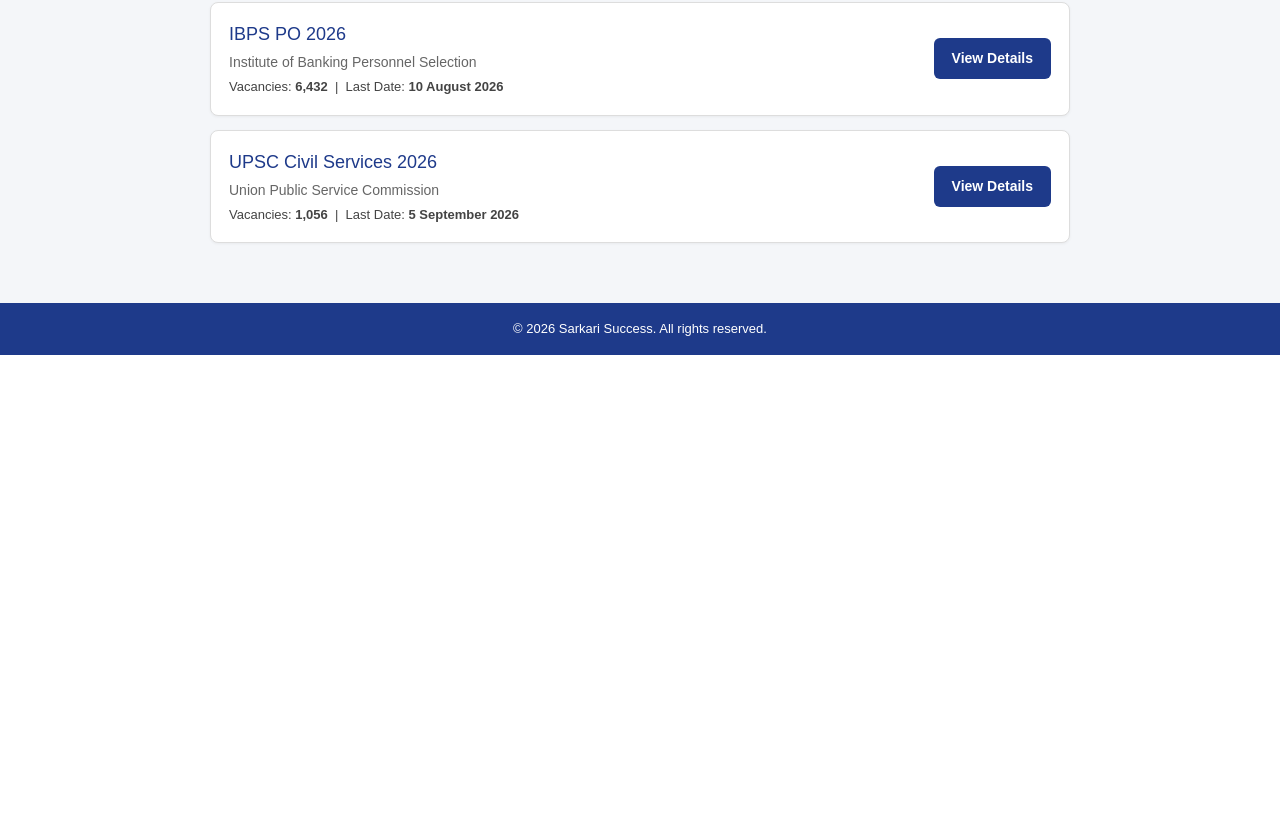
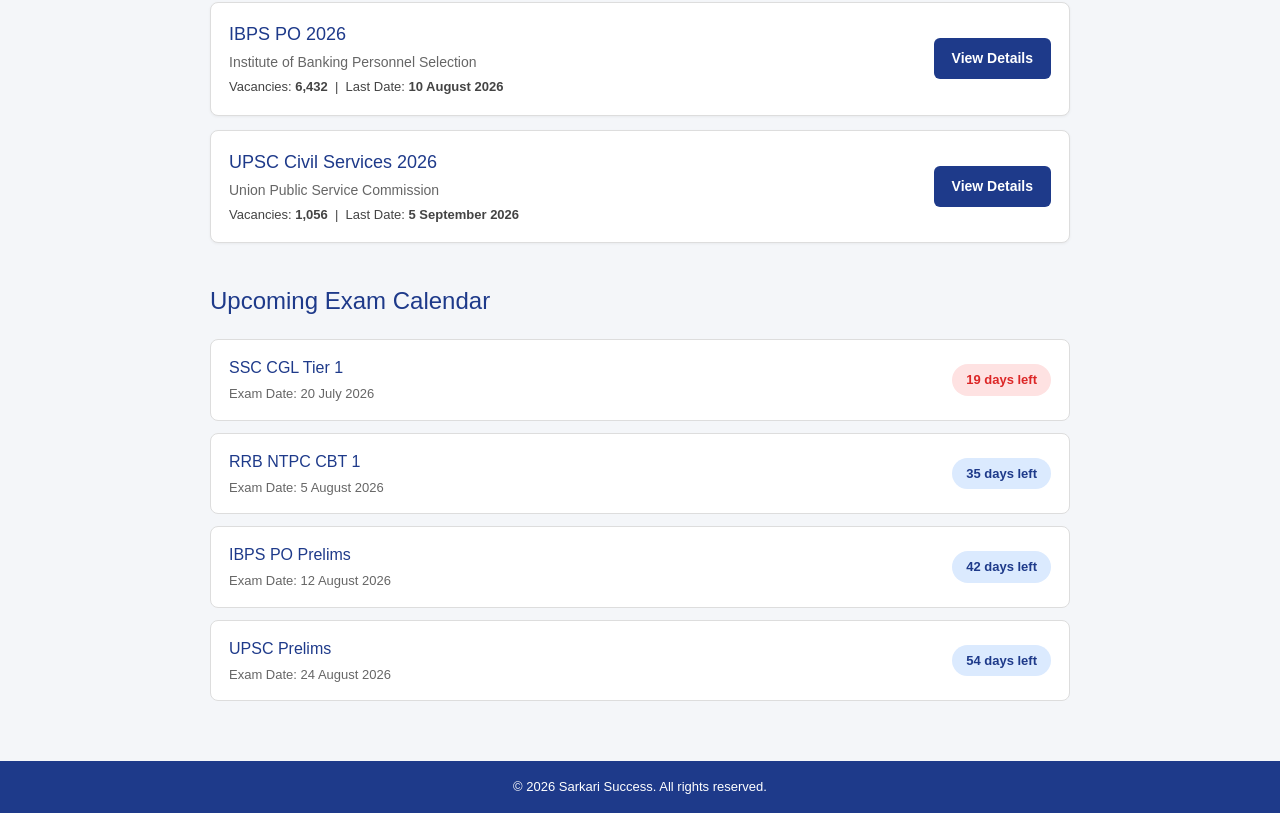
Before and after one commit to kalptaru99/sarkari-success, a Next.js app: page / in a window 1280 px wide. Shown: the part 571-1384 px from the top of the page. Before the commit the page ends 926 px from the top, so only its background shows below. Built offline with nearby package versions, Linux system fonts and the light colour scheme.

Commit message:
add exam calendar section

```diff
--- a/src/app/page.js
+++ b/src/app/page.js
@@ -117,7 +117,58 @@
           ))}
         </div>
       </div>
+{/* Exam Calendar */}
+      <div style={{ maxWidth: '900px', margin: '40px auto', padding: '0 20px' }}>
+        <h2 style={{ fontSize: '24px', color: '#1e3a8a', marginBottom: '20px' }}>
+          Upcoming Exam Calendar
+        </h2>
 
+        <div style={{ display: 'flex', flexDirection: 'column', gap: '12px' }}>
+          {[
+            { exam: "SSC CGL Tier 1", date: "20 July 2026", daysLeft: 19 },
+            { exam: "RRB NTPC CBT 1", date: "5 August 2026", daysLeft: 35 },
+            { exam: "IBPS PO Prelims", date: "12 August 2026", daysLeft: 42 },
+            { exam: "UPSC Prelims", date: "24 August 2026", daysLeft: 54 },
+          ].map((item, index) => (
+            <div
+              key={index}
+              style={{
+                backgroundColor: 'white',
+                border: '1px solid #ddd',
+                borderRadius: '8px',
+                padding: '16px 18px',
+                display: 'flex',
+                justifyContent: 'space-between',
+                alignItems: 'center',
+                flexWrap: 'wrap',
+                gap: '10px',
+              }}
+            >
+              <div>
+                <h3 style={{ fontSize: '16px', color: '#1e3a8a', margin: 0 }}>
+                  {item.exam}
+                </h3>
+                <p style={{ color: '#666', fontSize: '13px', margin: '4px 0 0 0' }}>
+                  Exam Date: {item.date}
+                </p>
+              </div>
+
+              <div style={{
+                backgroundColor: item.daysLeft <= 20 ? '#fee2e2' : '#dbeafe',
+                color: item.daysLeft <= 20 ? '#dc2626' : '#1e3a8a',
+                padding: '6px 14px',
+                borderRadius: '20px',
+                fontSize: '13px',
+                fontWeight: 'bold',
+              }}>
+                {item.daysLeft} days left
+              </div>
+            </div>
+          ))}
+        </div>
+      </div>
+
+      {/* Footer */}
       {/* Footer */}
       <footer style={{ backgroundColor: '#1e3a8a', color: 'white', textAlign: 'center', padding: '16px', fontSize: '13px', marginTop: '60px' }}>
         © 2026 Sarkari Success. All rights reserved.
```
